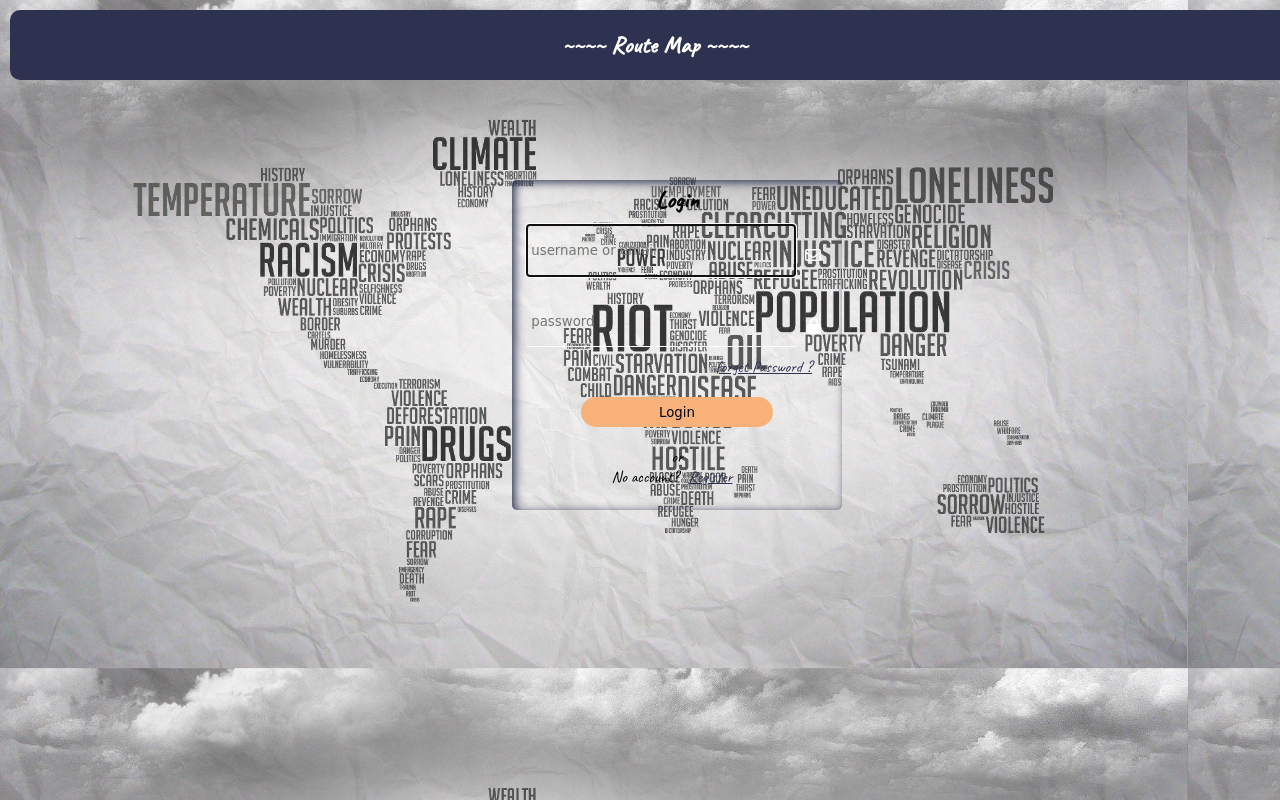
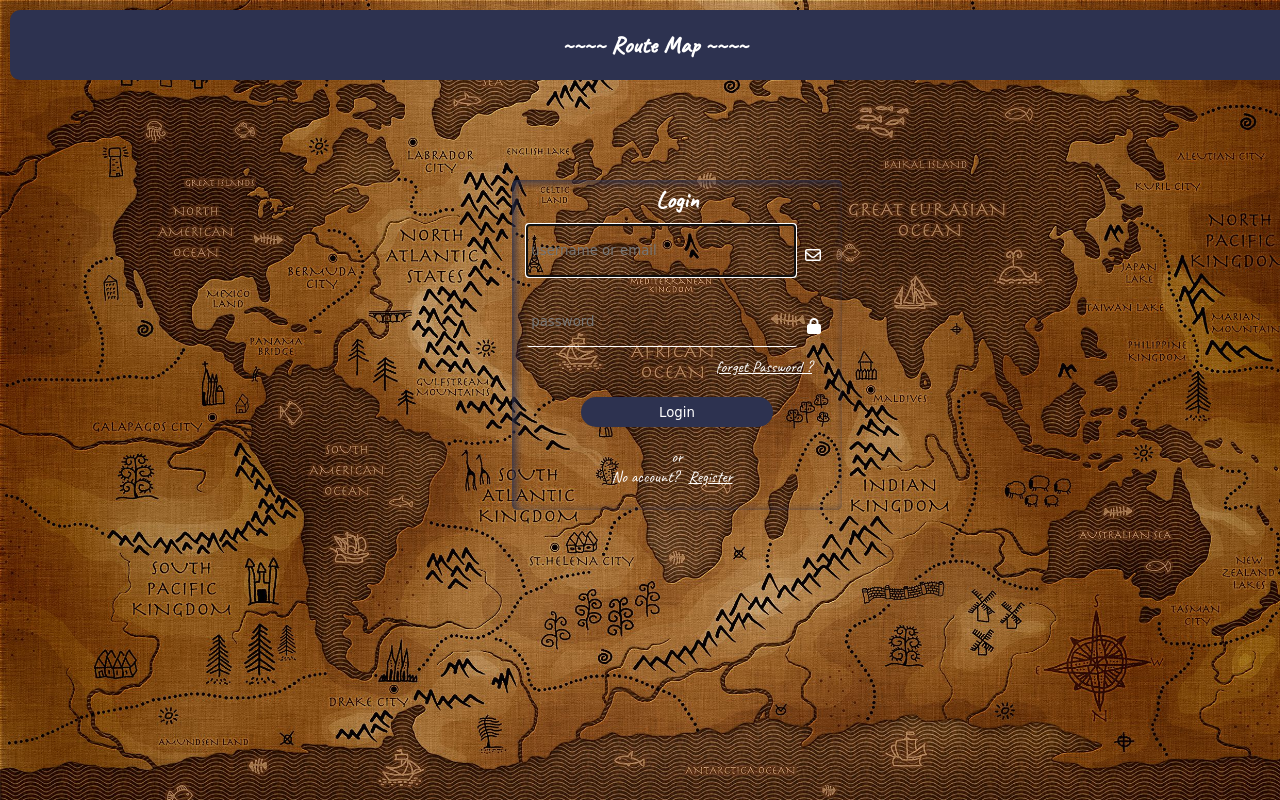
Before and after one commit to SelvamuthuKumar5033/waymap, a website: page index.html in a window 1280 px wide. Drawn offline with Linux system fonts and the light colour scheme.

Commit message:
Updated File

```diff
--- a/index.html
+++ b/index.html
@@ -19,6 +19,8 @@
         <center><h2>~~~~ Route Map ~~~~</h2></center>
     </div>
 
+    <div id="row">
+        <div id="col"></div>
         <div id="container">
             <center><h2>Login</h2></center>
             <div id="user">
@@ -33,7 +35,7 @@
                 </div>
 
                 <a href id="fpass">forget Password ?</a>
-            <center><input type="submit" onclick="checkpass2()" value="Login" ></center>
+                <center><input id="sub" type="submit" onclick="checkpass2()" value="Login" ></center>
                 <center id="or">or</center>
                 <div>
                     <center><p id="nacc">No account?<a href="signin.html" id="cacc" >Register</p></center>
@@ -42,6 +44,8 @@
                 </form>
             </div>
         </div>
+    </div>
+
 
     <script src="script.js"></script>
 </body>
--- a/style.css
+++ b/style.css
@@ -12,15 +12,15 @@ body{
 
 
 #overlay{
-    background-image: url('./worldmap1.jpg') ;
-    background-size: 90%;
+    background-image: url('./worldmap5.jpg') ;
+    background-size: 100%;
     /* background-color: #424769; */
     width: 100%;
     height: 100%;
     padding: 20px;
     top: 0px;
     position: fixed;
-    opacity: 0.8;
+    opacity: 1;
     z-index: -1;
 }
 
@@ -35,6 +35,27 @@ body{
     color: #fff;
     border-radius: 10px ;
 }
+
+/* #row{
+    width: 80%;
+    height: 50%;
+    display: flexbox;
+}
+
+#col{
+    background: transparent;
+    background-color: #2d3250;
+    width: 25%;
+    height: 320px;
+    padding: 5px;
+    margin-top: 100px;
+    margin-left: 40%;
+    margin-right: 40%;
+    border-radius: 5px ;
+    box-shadow: 3px 2px 10px inset #2d3250;
+    transition: all 0.5s ease;
+} */
+
 
 #container{
     background: transparent;
@@ -51,9 +72,8 @@ body{
 }
 
 #container h2,#or,#nacc{
-    color: black;
+    color: white;
 }
-
 
 #user input{
     font-family: cursive;
@@ -62,8 +82,8 @@ body{
     border: 10px;
     border-radius: 50px;
     margin: 20px;
-    background-color: #f9b17a;
-
+    background-color: #2d3250;
+    color: white;
 }
 
 #user-input{
@@ -93,12 +113,12 @@ body{
     text-align: right;
     padding: 10px;
     margin-left: 59%;
-    color: #2d3250;
+    color: white;
 }
 
 #cacc {
     padding: 10px;
-    color: #2d3250;
+    color: white;
 }
 
 
```
Also changed, not shown: worldmap3.jpg (added), worldmap4.jpg (added), worldmap5.jpg (added), worldmap6.jpg (added). Lines whose indentation alone changed are shown as unchanged.
